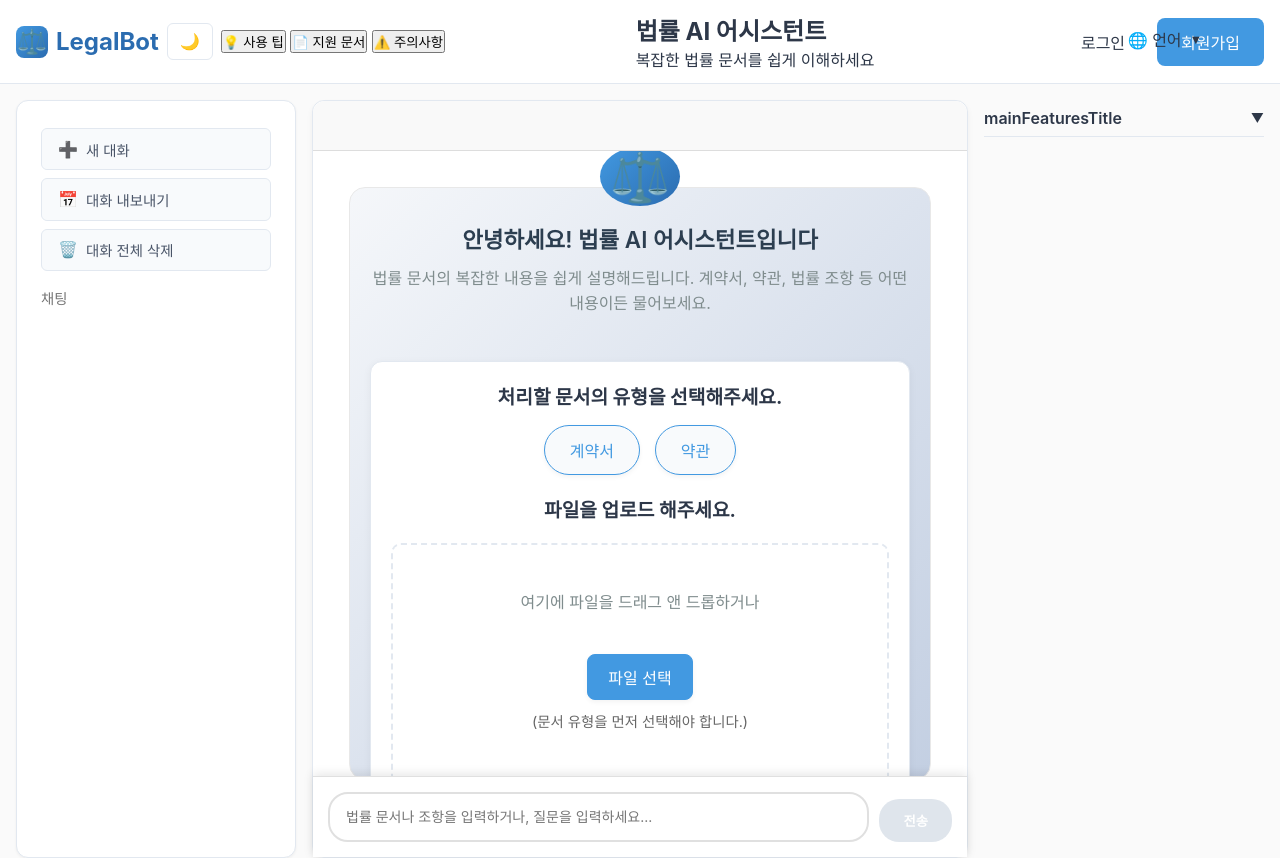
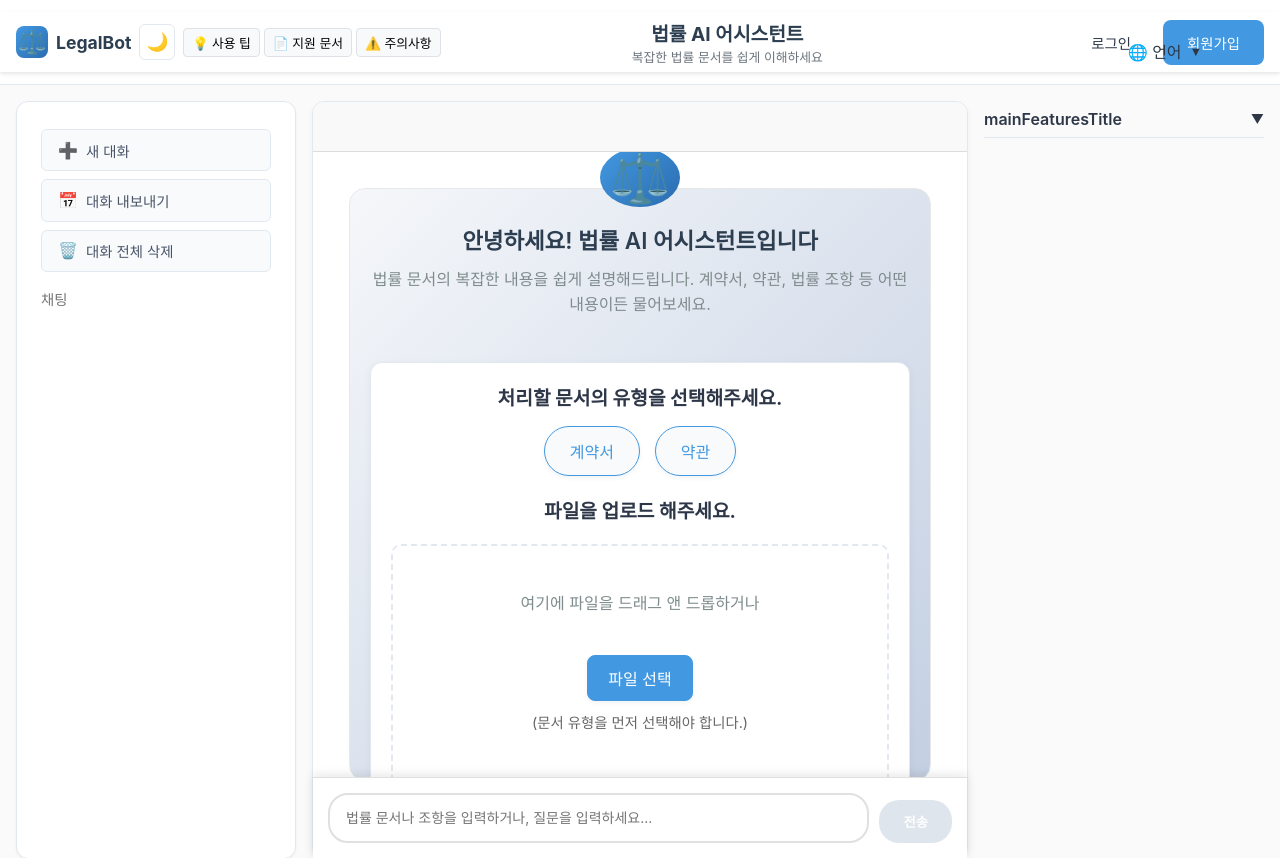
Before and after one commit to Summerev/test123, a Django app: page / in a window 1280 px wide. Shown: the top 858 px of the page. Run offline with Django 5.2, Linux system fonts and the light colour scheme; data that the repository does not hold is empty; parts of the project's set-up code (start-up, migrations or seed data) failed here and were passed over.

Commit message:
250619 main과 merge

```diff
--- a/legal_web/static/css/layout.css
+++ b/legal_web/static/css/layout.css
@@ -17,12 +17,17 @@
   justify-content: space-between;
   align-items: center;
   padding: 0 1rem;
+  min-height: 60px; /* 최소 높이 보장 */
+  position: relative;
+  background: white;
+  box-shadow: 0 2px 4px rgba(0,0,0,0.1);
 }
 
 .nav-left {
   display: flex;
   align-items: center;
   gap: 0.5rem;
+  flex-shrink: 0; /* 축소되지 않도록 */
 }
 
 .nav-center {
@@ -31,9 +36,151 @@
   gap: 0.5rem;
 }
 
+/* 🔥 중앙 타이틀 영역 - 공간 제한 */
+.nav-center-title {
+  flex: 1;
+  text-align: center;
+  max-width: 400px; /* 최대 너비 제한 */
+  margin: 0 20px; /* 좌우 여백 확보 */
+}
+
+.nav-center-title h2 {
+  margin: 0;
+  font-size: 1.2em;
+  color: #2c3e50;
+  white-space: nowrap; /* 줄바꿈 방지 */
+}
+
+.nav-center-title p {
+  margin: 0;
+  font-size: 0.8em;
+  color: #6c757d;
+  white-space: nowrap; /* 줄바꿈 방지 */
+}
+
+/* 🔥 우측 인증 버튼 영역 - 핵심 수정 */
+.auth-buttons {
+  display: flex;
+  align-items: center;
+  gap: 12px;
+  flex-shrink: 0; /* 절대 축소되지 않도록 */
+  min-width: 250px; /* 최소 너비 보장 */
+  justify-content: flex-end;
+}
+
+/* 언어 선택기 */
+.language-selector {
+  position: relative;
+  flex-shrink: 0;
+}
+
+.language-btn {
+  background: white;
+  border: 1px solid #dee2e6;
+  border-radius: 6px;
+  padding: 8px 12px;
+  cursor: pointer;
+  display: flex;
+  align-items: center;
+  gap: 6px;
+  font-size: 0.9em;
+  white-space: nowrap;
+  min-width: 90px;
+  transition: all 0.2s;
+}
+
+.language-btn:hover {
+  background: #f8f9fa;
+  border-color: #007bff;
+}
+
 .dropdown-icon {
   font-size: 0.8rem;
   transition: transform 0.2s ease;
+}
+
+.language-dropdown {
+  position: absolute;
+  top: 100%;
+  right: 0;
+  background: white;
+  border: 1px solid #dee2e6;
+  border-radius: 6px;
+  box-shadow: 0 4px 12px rgba(0,0,0,0.15);
+  min-width: 120px;
+  z-index: 1000;
+  display: none;
+}
+
+.language-dropdown.show {
+  display: block;
+}
+
+.dropdown-item {
+  display: block;
+  padding: 8px 12px;
+  text-decoration: none;
+  color: #495057;
+  font-size: 0.9em;
+  white-space: nowrap;
+  transition: background 0.2s;
+}
+
+.dropdown-item:hover {
+  background: #f8f9fa;
+  color: #007bff;
+}
+
+/* 로그인/회원가입 버튼 */
+.btn-login, .btn-signup, .btn-signout {
+  padding: 8px 16px;
+  border-radius: 6px;
+  text-decoration: none;
+  font-size: 0.9em;
+  white-space: nowrap;
+  cursor: pointer;
+  transition: all 0.2s;
+  border: 1px solid;
+  flex-shrink: 0;
+}
+
+.btn-login {
+  background: white;
+  color: #007bff;
+  border-color: #007bff;
+}
+
+.btn-login:hover {
+  background: #007bff;
+  color: white;
+}
+
+.btn-signup {
+  background: #007bff;
+  color: white;
+  border-color: #007bff;
+}
+
+.btn-signup:hover {
+  background: #0056b3;
+  border-color: #0056b3;
+}
+
+.btn-signout {
+  background: #dc3545;
+  color: white;
+  border-color: #dc3545;
+}
+
+.btn-signout:hover {
+  background: #c82333;
+  border-color: #c82333;
+}
+
+.user-info {
+  color: #495057;
+  font-weight: 500;
+  white-space: nowrap;
 }
 
 .logo {
@@ -61,6 +208,149 @@
   justify-content: center;
   color: var(--primary-accent-text);
   font-weight: bold;
+}
+
+/* 🔥 반응형 디자인 - 겹침 완전 방지 */
+@media (max-width: 1024px) {
+  .nav-center-title {
+    max-width: 300px;
+    margin: 0 15px;
+  }
+
+  .nav-center-title h2 {
+    font-size: 1.1em;
+  }
+
+  .nav-center-title p {
+    font-size: 0.75em;
+  }
+
+  .auth-buttons {
+    min-width: 220px;
+    gap: 10px;
+  }
+}
+
+@media (max-width: 768px) {
+  nav {
+    padding: 0 0.5rem;
+  }
+
+  .nav-center-title {
+    max-width: 200px;
+    margin: 0 10px;
+  }
+
+  .nav-center-title h2 {
+    font-size: 1em;
+  }
+
+  .nav-center-title p {
+    display: none; /* 좁은 화면에서 부제목 숨김 */
+  }
+
+  .auth-buttons {
+    min-width: 180px;
+    gap: 8px;
+  }
+
+  .language-btn {
+    padding: 6px 10px;
+    font-size: 0.8em;
+    min-width: 70px;
+  }
+
+  .btn-login, .btn-signup, .btn-signout {
+    padding: 6px 12px;
+    font-size: 0.8em;
+  }
+}
+
+@media (max-width: 480px) {
+  .nav-center-title {
+    max-width: 150px;
+    margin: 0 5px;
+  }
+
+  .nav-center-title h2 {
+    font-size: 0.9em;
+  }
+
+  .auth-buttons {
+    flex-direction: column;
+    gap: 4px;
+    min-width: 100px;
+    align-items: flex-end;
+  }
+
+  .language-selector {
+    order: 2; /* 언어 선택기를 아래로 */
+  }
+
+  .btn-login, .btn-signup {
+    order: 1; /* 로그인 버튼을 위로 */
+  }
+}
+
+/* 정보 버튼 그룹 스타일 개선 */
+.info-buttons-group {
+  display: flex;
+  gap: 4px;
+  align-items: center;
+}
+
+.info-btn {
+  background: #f8f9fa;
+  border: 1px solid #dee2e6;
+  border-radius: 4px;
+  padding: 4px 8px;
+  font-size: 0.8em;
+  cursor: pointer;
+  transition: all 0.2s;
+  white-space: nowrap;
+}
+
+.info-btn:hover {
+  background: #e9ecef;
+  border-color: #adb5bd;
+}
+
+/* 로고 스타일 */
+.logo {
+  display: flex;
+  align-items: center;
+  gap: 8px;
+  text-decoration: none;
+  color: #2c3e50;
+  font-weight: bold;
+  font-size: 1.1em;
+}
+
+.logo-icon {
+  font-size: 1.3em;
+}
+
+/* 테마 토글 버튼 */
+.theme-toggle-btn {
+  background: none;
+  border: 1px solid #dee2e6;
+  border-radius: 50%;
+  width: 36px;
+  height: 36px;
+  cursor: pointer;
+  display: flex;
+  align-items: center;
+  justify-content: center;
+  transition: all 0.2s;
+}
+
+.theme-toggle-btn:hover {
+  background: #f8f9fa;
+  border-color: #adb5bd;
+}
+
+.theme-icon {
+  font-size: 1.1em;
 }
 
 /* Main Container */
```
